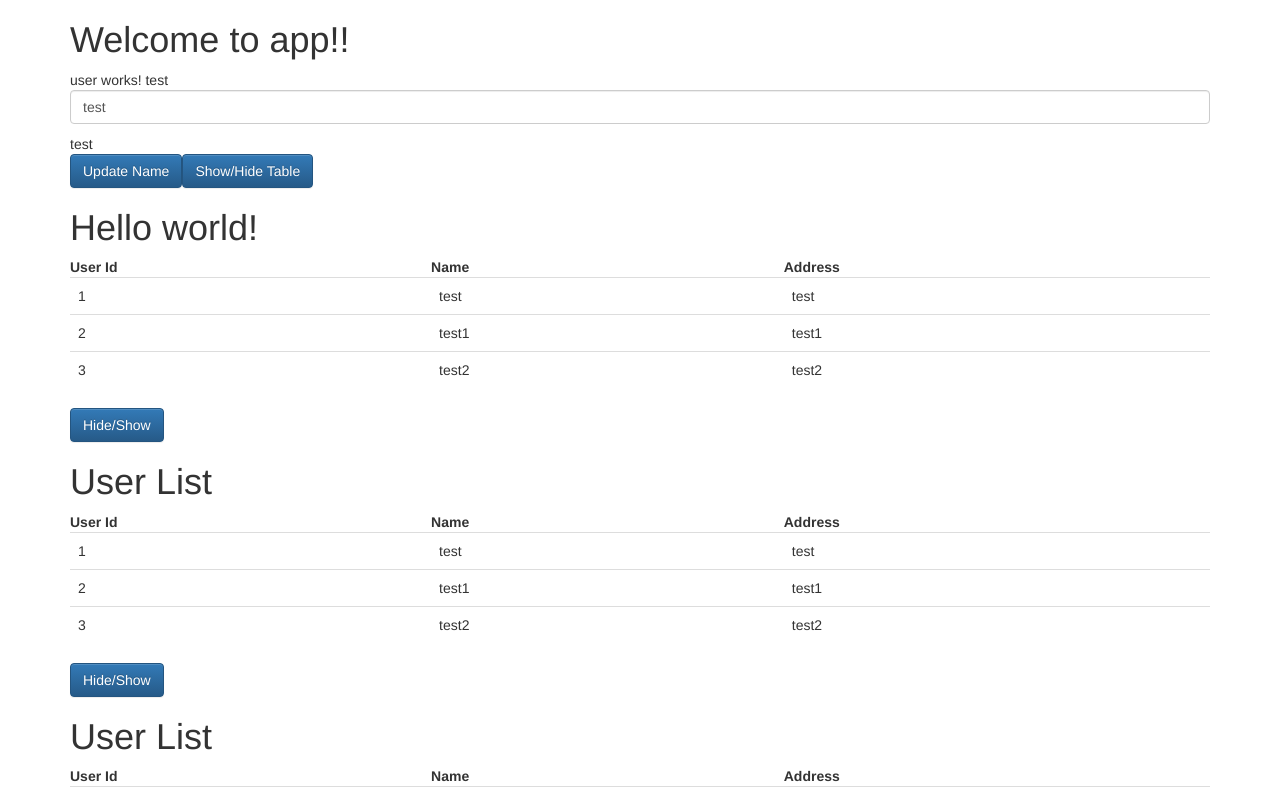
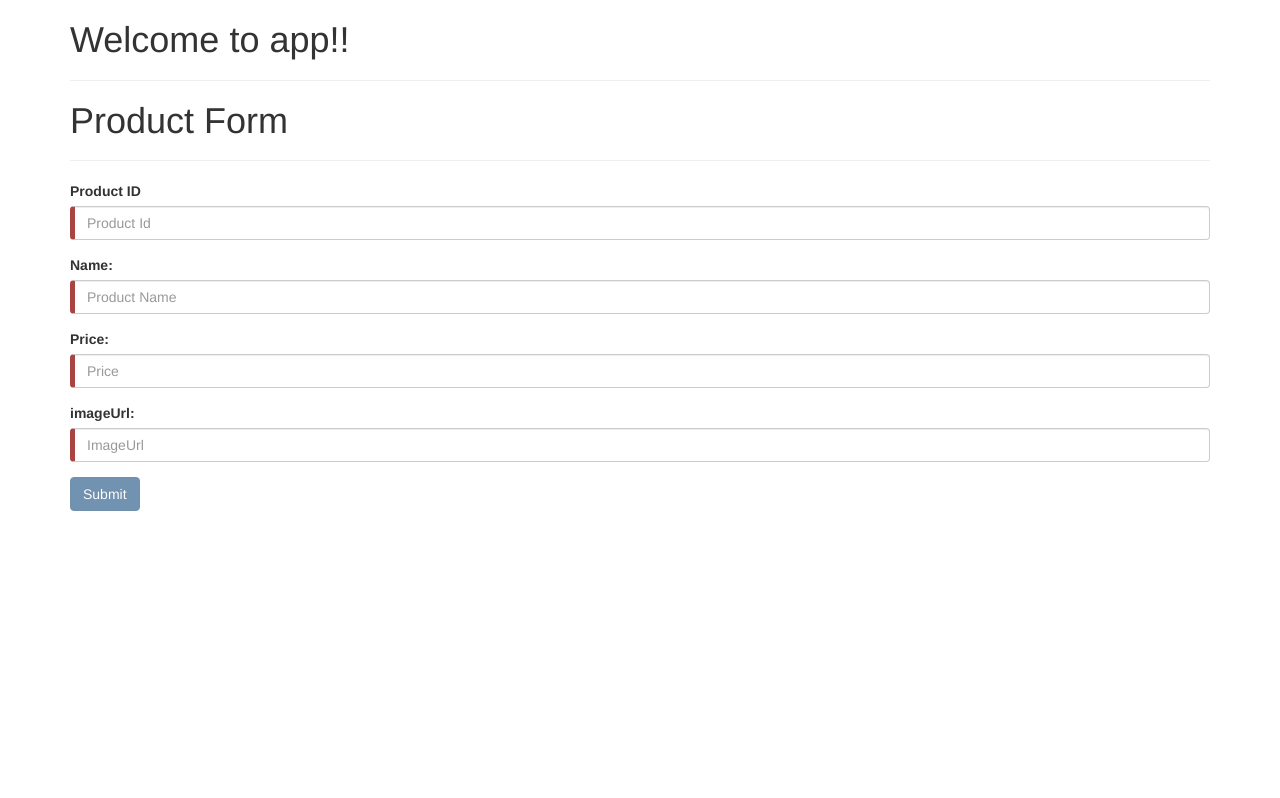
Before and after one commit to santoshyadav198613/Angular4-LIPS, an Angular app: page / in a window 1280 px wide. Shown: the top 798 px of the page. Built offline with nearby package versions, Linux system fonts and the light colour scheme.

Commit message:
added template based form

```diff
--- a/src/app/app.component.html
+++ b/src/app/app.component.html
@@ -3,6 +3,8 @@
     <h1>
         Welcome to {{title}}!!
     </h1>
+    <hr>
     <!--<app-employee></app-employee>-->
-    <app-user></app-user>
+    <!--<app-user></app-user>-->
+    <app-product></app-product>
 </div>
--- a/src/app/app.module.ts
+++ b/src/app/app.module.ts
@@ -9,12 +9,14 @@ import { UserdetailComponent } from './user/userdetail/userdetail.component';
 import { EmployeeService } from '../app/service/employee/employee.service';
 
 import { apiEndPoint, EndPoint } from '../app/service/api/api.value';
+import { ProductComponent } from './product/product.component';
 @NgModule({
   declarations: [
     AppComponent,
     EmployeeComponent,
     UserComponent,
-    UserdetailComponent
+    UserdetailComponent,
+    ProductComponent
   ],
   imports: [
     BrowserModule,
--- /dev/null
+++ b/src/app/product/product.component.html
@@ -0,0 +1,26 @@
+<h1>Product Form</h1>
+<hr>
+<form #productForm="ngForm" (submit)="add()" novalidate>
+    <div class="form-group">
+        <label for="pId">Product ID</label>
+        <input type="text" class="form-control" id="pId" placeholder="Product Id" required name="pid" [(ngModel)]="product.id" #pid="ngModel">
+        <!--<div [hidden]="pid.valid" class="alert alert-danger">
+            Product Id is required. --Control level validation
+        </div>-->
+    </div>
+    <div class="form-group">
+        <label for="name">Name:</label>
+        <input type="text" class="form-control" id="name" placeholder="Product Name" required name="pname" [(ngModel)]="product.name">
+    </div>
+    <div class="form-group">
+        <label for="Price">Price:</label>
+        <input type="number" class="form-control" id="Price" required placeholder="Price" name="price" [(ngModel)]="product.price">
+    </div>
+    <div class="form-group">
+        <label for="imageUrl">imageUrl:</label>
+        <input type="text" class="form-control" id="imageUrl" required name="imageurl" placeholder="ImageUrl" [(ngModel)]="product.imageUrl">
+    </div>
+    <button type="submit" [disabled]="!productForm.valid" class="btn btn-primary">Submit</button>
+</form>
+
+<!--{{product | json}} {{productForm.valid}}-->
--- /dev/null
+++ b/src/app/product/product.component.ts
@@ -0,0 +1,19 @@
+import { Component, OnInit } from '@angular/core';
+import { Product } from '../service/product/product';
+
+@Component({
+  selector: 'app-product',
+  templateUrl: './product.component.html',
+  styleUrls: ['./product.component.css']
+})
+export class ProductComponent implements OnInit {
+  product = new Product();
+  constructor() { }
+
+  ngOnInit() {
+  }
+
+  add() {
+    console.log(this.product);
+  }
+}
--- /dev/null
+++ b/src/app/service/product/product.ts
@@ -0,0 +1,6 @@
+export class Product {
+    id: string;
+    name: string;
+    price: number;
+    imageUrl: string;
+}
--- a/src/styles.css
+++ b/src/styles.css
@@ -1 +1,12 @@
 /* You can add global styles to this file, and also import other style files */
+
+.ng-valid[required],
+.ng-valid.required {
+    border-left: 5px solid #42A948;
+    /* green */
+}
+
+.ng-invalid:not(form) {
+    border-left: 5px solid #a94442;
+    /* red */
+}
```
Also changed, not shown: src/app/product/product.component.css (added), 2 other files (tests, documents, lock files or other folders).
